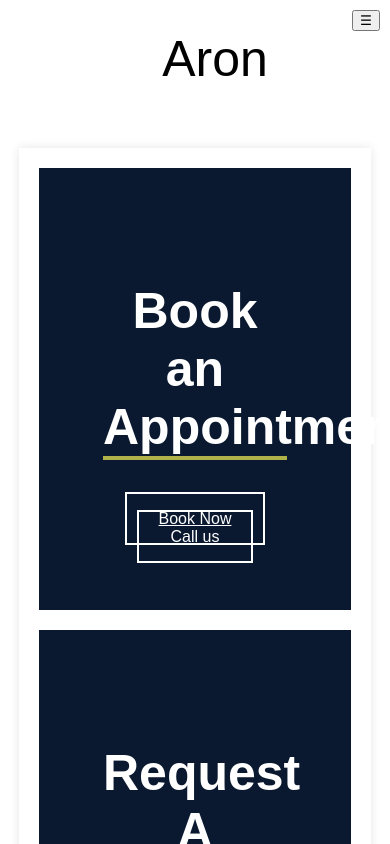
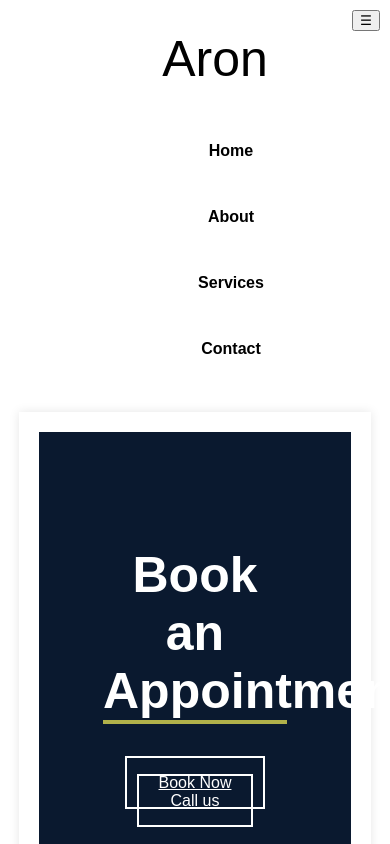
Before and after one commit to pt12332/botox, a plain HTML site: page contact.html in a window 390 px wide. Both pictures are taken after a click on the button "Toggle navigation". Shown: the top 844 px of the page. Drawn offline with Linux system fonts and the light colour scheme.

Commit message:
Initial commit

```diff
--- a/contact.html
+++ b/contact.html
@@ -126,4 +126,16 @@
         </form>
     </div>
 </body>
+<script>
+    function toggleMenu() {
+        var links = document.querySelectorAll('.navbar a:not(.icon)');
+        for (var i = 0; i < links.length; i++) {
+            if (links[i].style.display === 'block') {
+                links[i].style.display = 'none';
+            } else {
+                links[i].style.display = 'block';
+            }
+        }
+    }
+</script>
 </html>
```
Also changed, not shown: services.html (+12 -0 lines).
